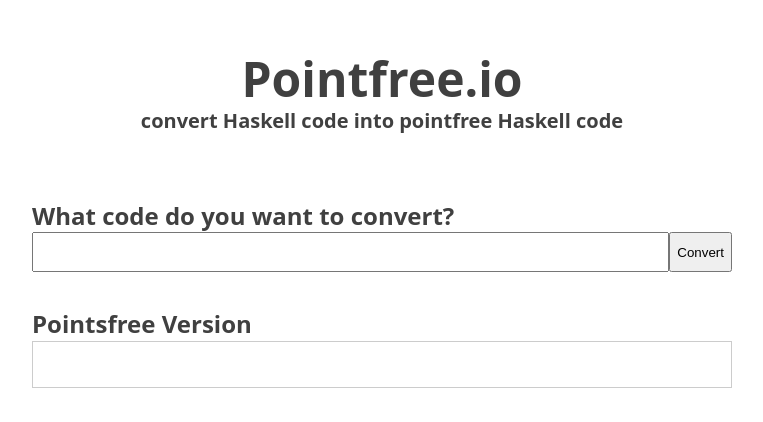
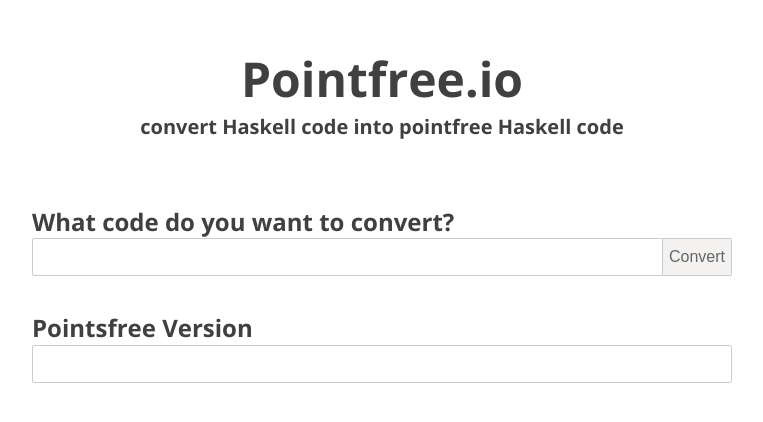
Before and after one commit to keathley/pointfree.io, a website built with webpack: page static/index.html in a window 1280 px wide. Shown: the whole page, without its empty margins (258-1021 px from the left). Built offline with nearby package versions, Linux system fonts and the light colour scheme.

Commit message:
Add style and ux changes

```diff
--- a/frontend/entry.js
+++ b/frontend/entry.js
@@ -5,6 +5,11 @@
 $(function() {
   $(document).on('click', '.js-submit-conversion', handleConvert);
   $(".js-original-code").on("keydown", handleConvert)
+  $('.js-pointfree-code').click(onPointfreeClick)
+
+  function onPointfreeClick(e) {
+    $(this).select()
+  }
 
   function handleConvert(e) {
     var keyCode = e.keyCode || e.which;
@@ -21,7 +26,8 @@
 
     function handleAjaxSuccess(data) {
       var pfCode = data.code
-      $('.js-pointfree-code').text(pfCode)
+      var $pfInput = $('.js-pointfree-code')
+      $pfInput.val(pfCode)
     }
   }
 });
--- a/frontend/scss/main.scss
+++ b/frontend/scss/main.scss
@@ -1,3 +1,5 @@
+@import url(http://fonts.googleapis.com/css?family=Open+Sans:400,700,300);
+
 html {
   color: #404040;
   font: 400 1em/1.4 'Open Sans',sans-serif;
@@ -31,7 +33,7 @@
     }
 
     .tag-line {
-      margin-top: 14px;
+      margin-top: 20px;
       font-size: 20px;
     }
   }
@@ -58,16 +60,31 @@
     padding: 10px 20px;
     font-size: 14px;
     font-family: monaco, courier;
+    border: 1px solid #ccc;
+    border-radius: 2px 0 0 2px;
+  }
+
+  &__item {
+    color: #666;
+    font-weight: 400;
+    font-size: 16px;
+    background-color: rgba(147, 128, 108, 0.1);
+    border: 1px solid #ccc;
+    border-left: none;
+    border-radius: 0 2px 2px 0;
   }
 }
 
 .code-output {
-  border: 1px solid #ccc;
-  min-height: 45px;
+  display: flex;
 
-  span {
-    font-family: monaco, courier;
+  input {
+    flex: 1;
+    width: 100%;
     padding: 10px 20px;
-    display: block;
+    font-size: 14px;
+    font-family: monaco,courier;
+    border: 1px solid #ccc;
+    border-radius: 2px 2px 2px 2px;
   }
 }
--- a/static/index.html
+++ b/static/index.html
@@ -13,7 +13,6 @@
 
     ga('create', 'UA-61635542-1', 'auto');
     ga('send', 'pageview');
-
   </script>
   </head>
   <body class="site">
@@ -26,7 +25,7 @@
             What code do you want to convert?
           </h2>
           <div class="code-input">
-            <input type="text" class="code-input__field js-original-code">
+            <input type="text" class="code-input__field js-original-code" tabindex="1">
             <button class="code-input__item js-submit-conversion">
               Convert
             </button>
@@ -37,7 +36,7 @@
             Pointsfree Version
           </h2>
           <div class="code-output">
-            <span class="js-pointfree-code"></span>
+            <input class="js-pointfree-code" readonly="" tabindex="2">
           </div>
         </div>
       </div>
```
Also changed, not shown: static/bundle.js, static/main.css.
